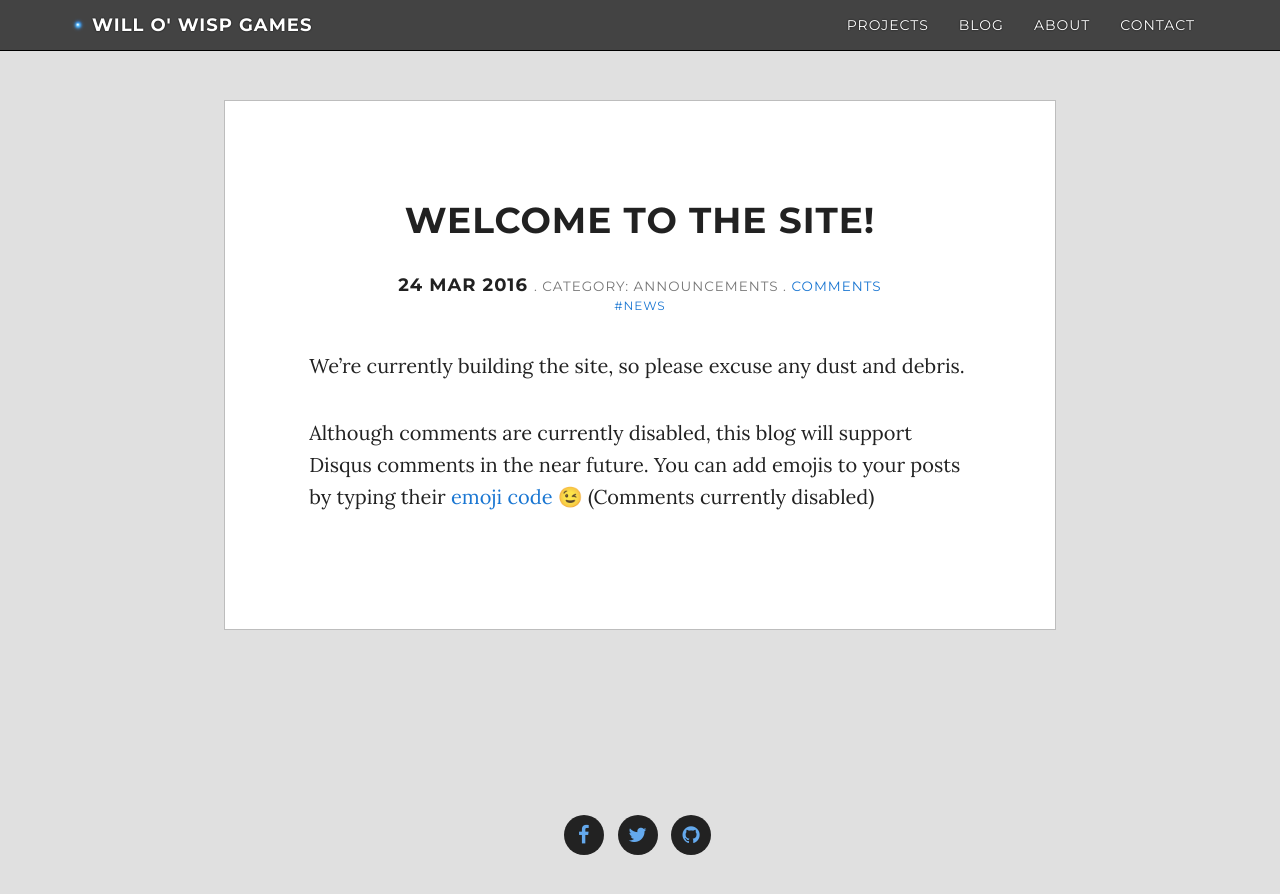
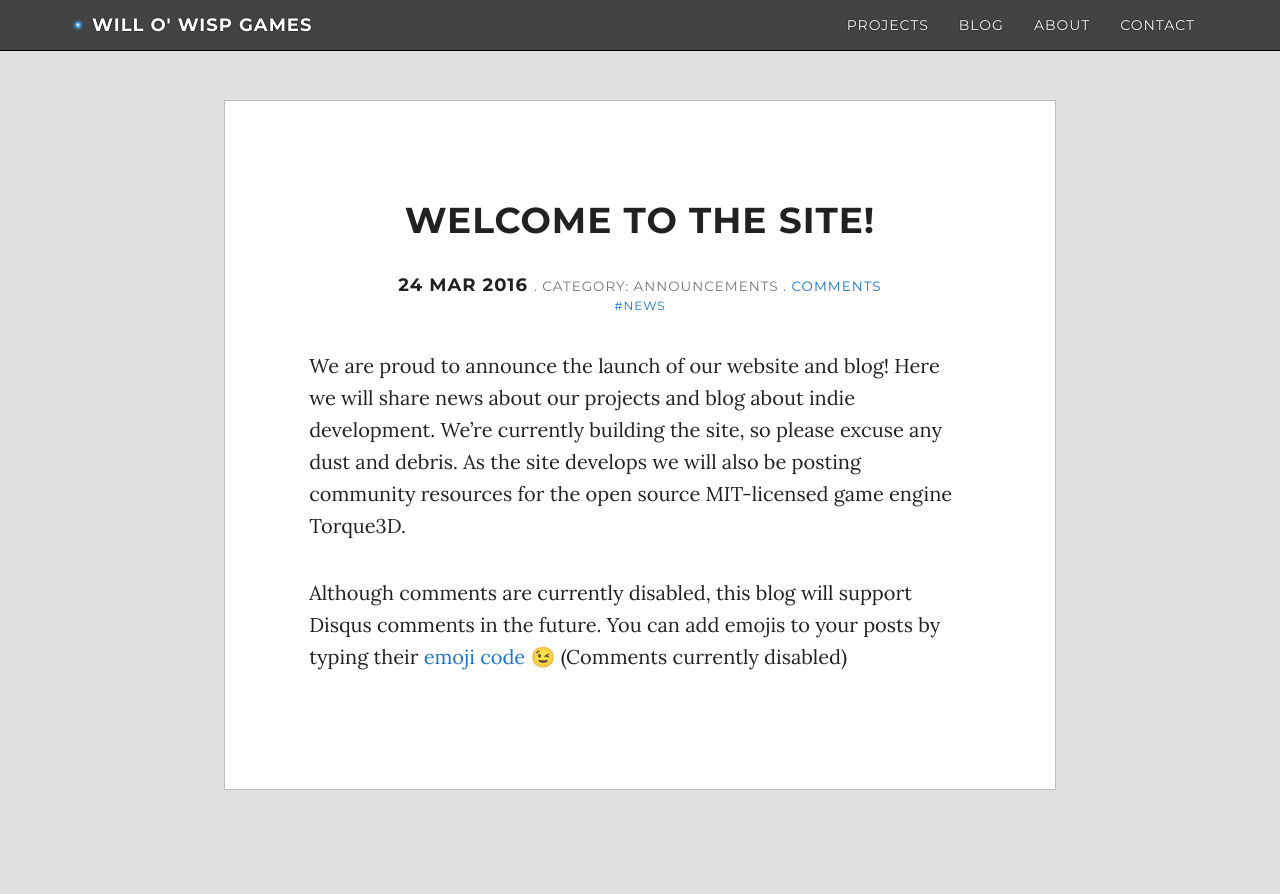
Before and after one commit to WilloWispGames/WilloWispGames.github.io, a Jekyll site: the page built from _posts/2016-03-24-welcome.md, in a window 1280 px wide and 900 px high. Shown: the top 894 px of the window. Built offline with Jekyll 4.4.1, drawn with Linux system fonts in a browser that asks for light colours; nearby versions of some CDN libraries; emoji names are drawn with the system emoji font; comment, search, counter and statistics services are not loaded; a style sheet for code colours, icons or effects is not loaded.

Commit message:
Update 2016-03-24-welcome.md

```diff
--- a/_posts/2016-03-24-welcome.md
+++ b/_posts/2016-03-24-welcome.md
@@ -6,6 +6,7 @@ category: announcements
 tags: [ 'news' ]
 ---
 
-We're currently building the site, so please excuse any dust and debris.
+We are proud to announce the launch of our website and blog! Here we will share news about our projects and blog about indie development.
+We're currently building the site, so please excuse any dust and debris. As the site develops we will also be posting community resources for the open source MIT-licensed game engine Torque3D.
 
-Although comments are currently disabled, this blog will support Disqus comments in the near future. You can add emojis to your posts by typing their [emoji code](http://www.emoji-cheat-sheet.com/) :wink: (Comments currently disabled)
+Although comments are currently disabled, this blog will support Disqus comments in the future. You can add emojis to your posts by typing their [emoji code](http://www.emoji-cheat-sheet.com/) :wink: (Comments currently disabled)
```
